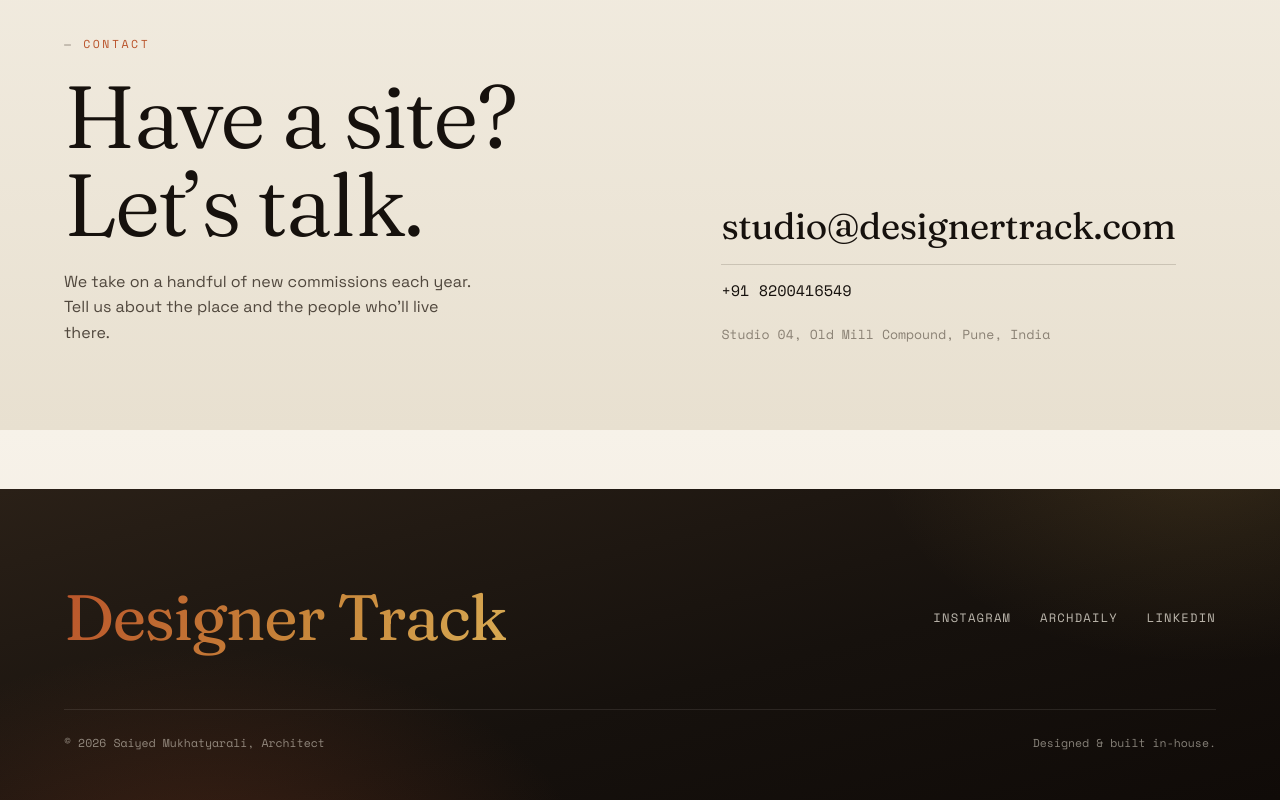
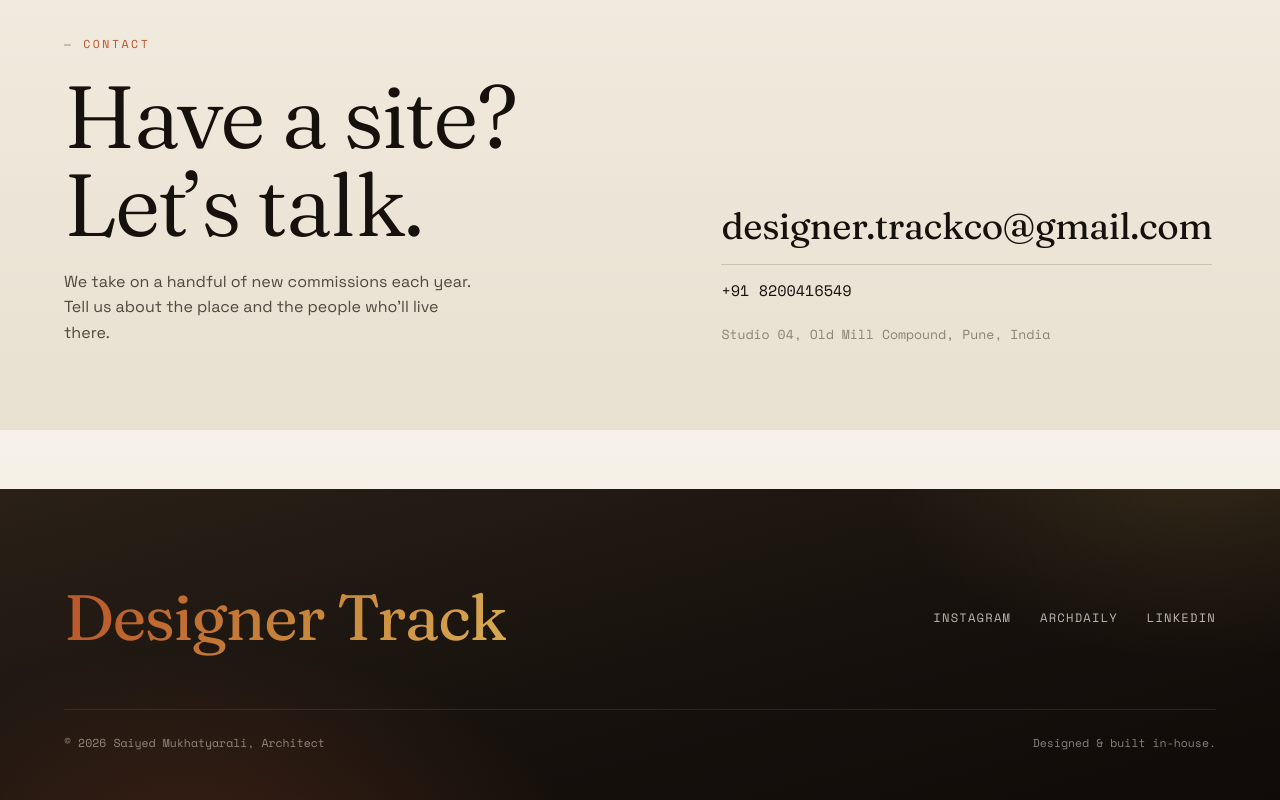
Before and after one commit to nopen0906-blip/designer-track, a React (Vite) app: page / in a window 1280 px wide. Shown: the part 5970-6770 px from the top of the page. Built offline with nearby package versions, Linux system fonts and the light colour scheme.

Commit message:
Update contact email

```diff
--- a/src/content.js
+++ b/src/content.js
@@ -151,7 +151,7 @@ export const content = {
     label: 'Contact',
     title: 'Have a site? Let’s talk.',
     text: 'We take on a handful of new commissions each year. Tell us about the place and the people who’ll live there.',
-    email: 'studio@designertrack.com',
+    email: 'designer.trackco@gmail.com',
     phone: '+91 8200416549',
     address: 'Studio 04, Old Mill Compound, Pune, India',
   },
```
